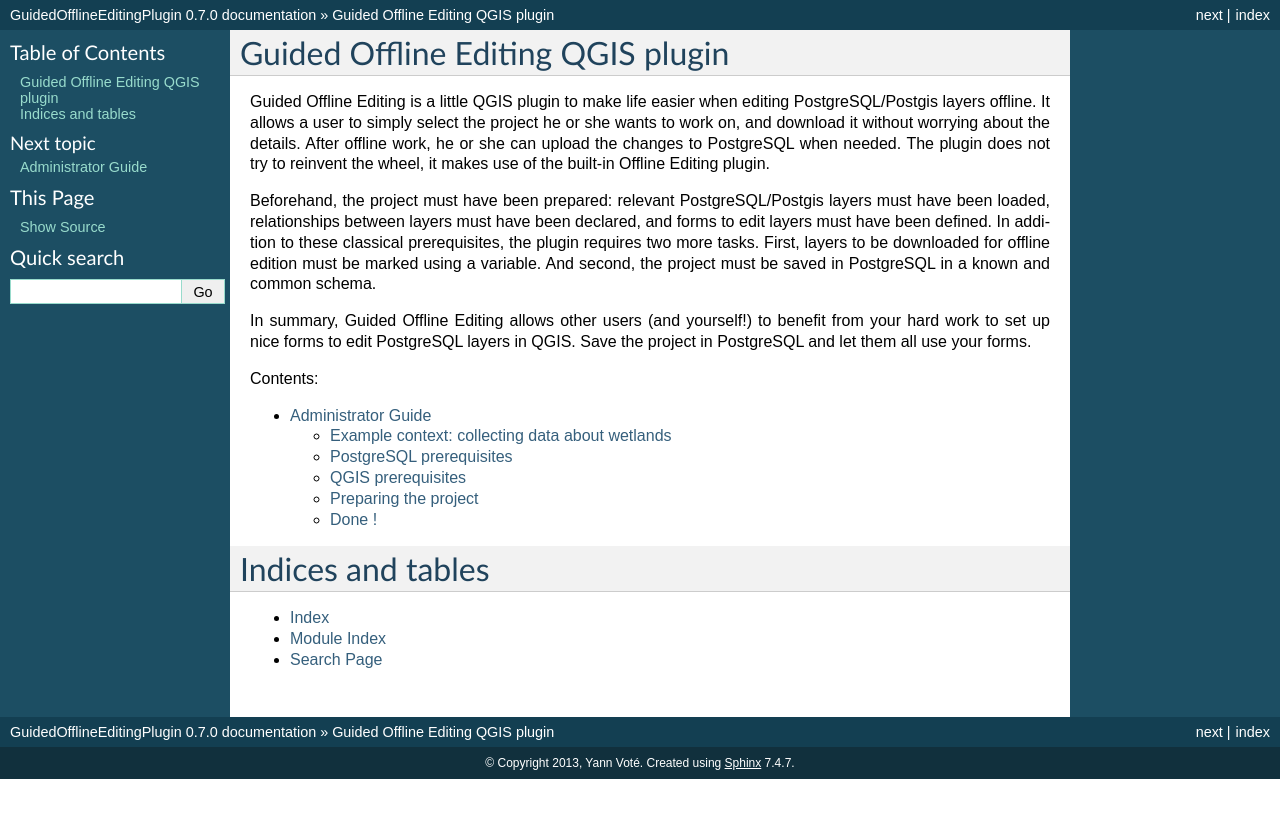
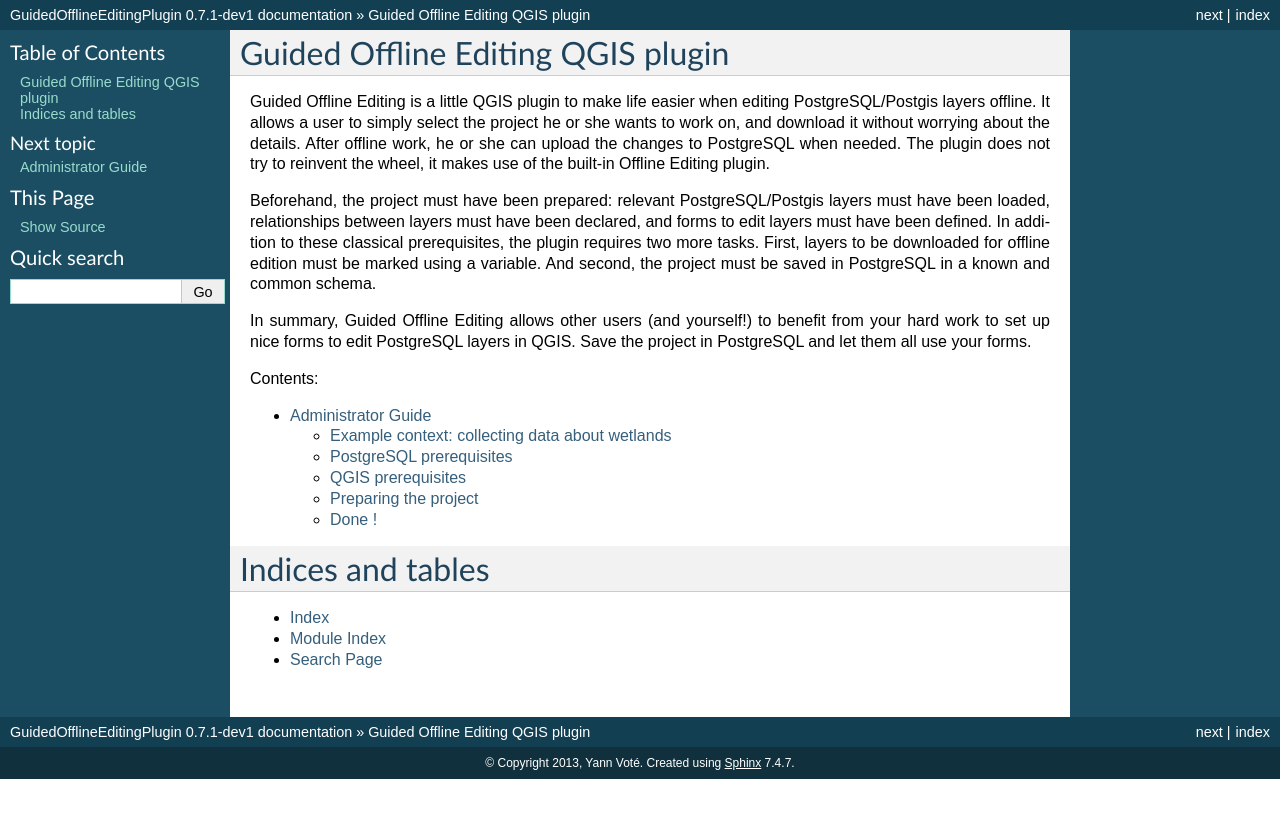
Before and after one commit to ygversil/qgis-guided-offline-editing, a Sphinx documentation site: the page built from help/source/index.rst, in a window 1280 px wide. Shown: the top 818 px of the page. Built offline with Sphinx 7.4.7, drawn with Linux system fonts in a browser that asks for light colours; formulas are drawn with MathJax 3.

Commit message:
Bump version: 0.7.0 → 0.7.1-dev1

```diff
--- a/help/source/conf.py
+++ b/help/source/conf.py
@@ -47,9 +47,9 @@
 # built documents.
 #
 # The short X.Y version.
-version = '0.7.0'
+version = '0.7.1-dev1'
 # The full version, including alpha/beta/rc tags.
-release = '0.7.0'
+release = '0.7.1-dev1'
 
 # The language for content autogenerated by Sphinx. Refer to documentation
 # for a list of supported languages.
--- a/metadata.txt
+++ b/metadata.txt
@@ -10,7 +10,7 @@
 name=Guided Offline Editing
 qgisMinimumVersion=3.10
 description=Extend the built-in Offline Editing plugin providing automated processes
-version=0.7.0
+version=0.7.1-dev1
 author=Yann Voté
 email=ygversil@lilo.org
 
```
Also changed, not shown: .bumpversion.cfg.
